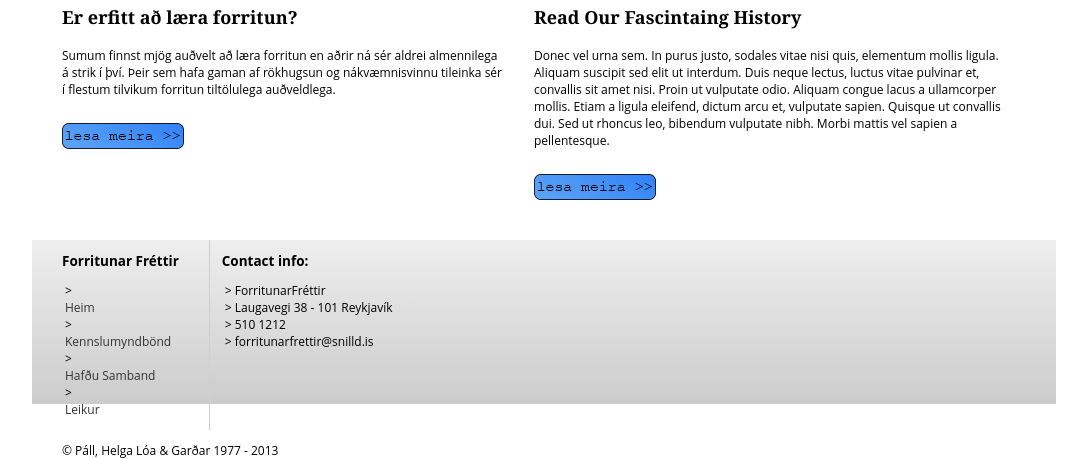
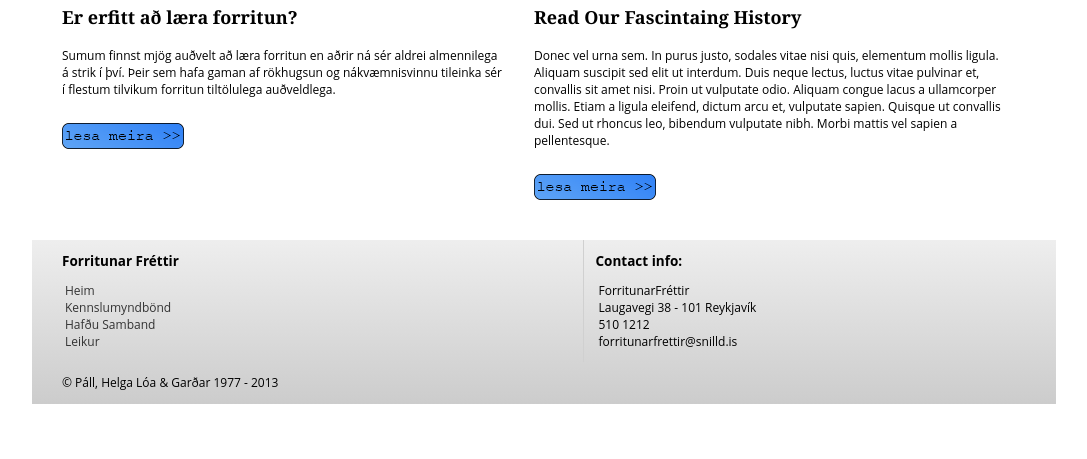
Before and after one commit to palarn/Lokaverkefni-Vefsida, a PHP site: page / in a window 1280 px wide. Shown: the part 1043-1502 px from the top of the page, without its empty margins (96-1183 px from the left). After the commit the page ends 1447 px from the top, so only its background shows below. Run offline with PHP 8.4, Linux system fonts and the light colour scheme.

Commit message:
footer fix

```diff
--- a/helper/mobile.css
+++ b/helper/mobile.css
@@ -26,7 +26,6 @@ div.main{
 
 .main-slider{
 	margin: 30px;
-	size:20em;
 }
 
 nav{
@@ -41,9 +40,6 @@ ul{
 	padding-left:3px;
 	}
 
-ul li:before{
-	content: "\3E \0020";
-}
 
 article{
 box-sizing:border-box;
--- a/helper/mobile_big.css
+++ b/helper/mobile_big.css
@@ -83,8 +83,12 @@
 		padding-right:30px;
 		width:50%;
 		}
+
 	.a2{
 		width: 50%;
+	}
+	.b3{
+		width:50%;
 	}
 
 
@@ -99,7 +103,9 @@
 
 	.b2{
 		padding-right:30px;
+		width:50%;
 		}
+
 	footer{
 		margin-right:30px;
 		margin-left: 30px;
```
